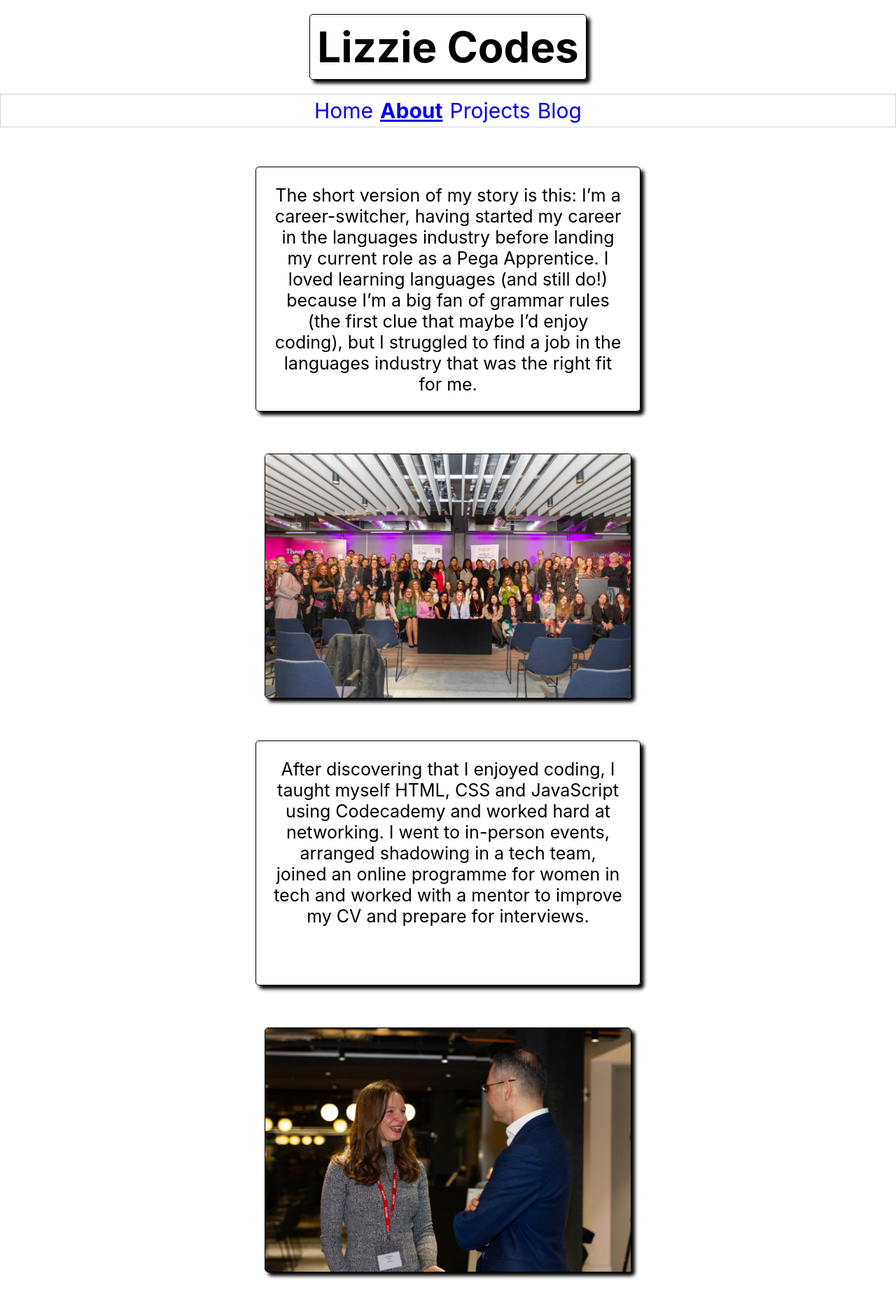
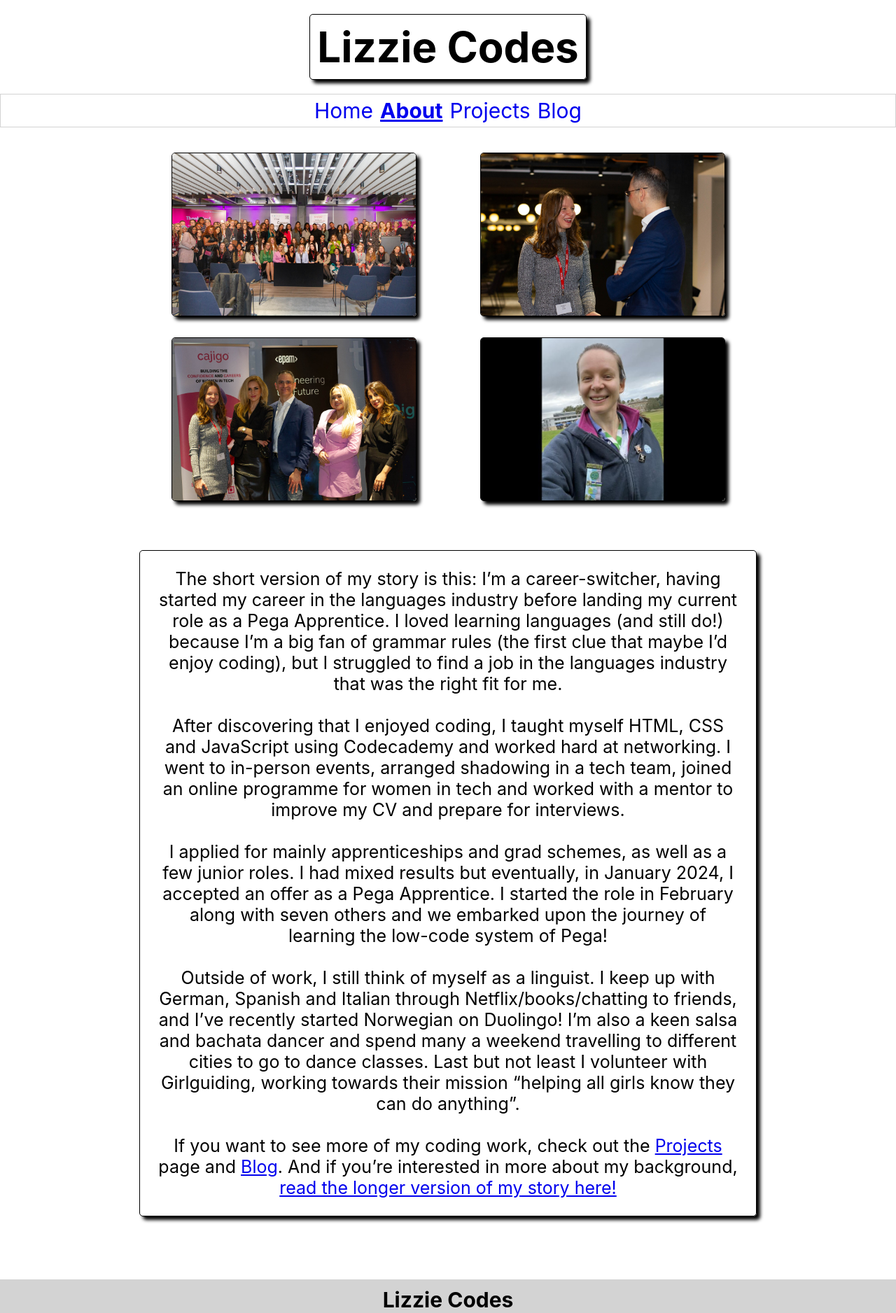
Before and after one commit to evg4/evgportfolio, a React (Create React App) app: page /about in a window 1280 px wide. Shown: the top 1876 px of the page at 70% size. Built offline with nearby package versions, Linux system fonts and the light colour scheme.

Commit message:
improve style on About page

```diff
--- a/src/components/About/About.js
+++ b/src/components/About/About.js
@@ -5,57 +5,49 @@ import group1 from "../../assets/group1.jpg"
 import me2 from "../../assets/me2.jpg"
 import group2 from "../../assets/group2.JPEG"
 import group3 from "../../assets/group3.jpg"
+import me4 from "../../assets/me4.JPEG"
+import me5 from "../../assets/me5.jpg"
+
 
 function About() {
   return (
     <section className={styles.about}>
-      <div className={styles.tile}>
-      <p>
-          The short version of my story is this: I’m a career-switcher, having
+      <div className={styles.imgs}>
+        <img src={group1} ></img>
+        <img src={me2} ></img>
+       {/*} <img src={group2} ></img>*/}
+        <img src={group3} ></img>
+        <img src={me5} ></img>
+      </div>
+      <div className={styles.text}>
+        <p>The short version of my story is this: I’m a career-switcher, having
           started my career in the languages industry before landing my current
           role as a Pega Apprentice. I loved learning languages (and still do!)
           because I’m a big fan of grammar rules (the first clue that maybe I’d
           enjoy coding), but I struggled to find a job in the languages industry
-          that was the right fit for me.
-        </p>
-      </div>
-      <img src={group1} ></img>
-      <div className={styles.tile}>
-      <p>After discovering that I enjoyed coding, I taught myself
+          that was the right fit for me.<br></br><br></br>
+          After discovering that I enjoyed coding, I taught myself
           HTML, CSS and JavaScript using Codecademy and worked hard at
           networking. I went to in-person events, arranged shadowing in a tech
           team, joined an online programme for women in tech and worked with a
-          mentor to improve my CV and prepare for interviews.</p>
-      </div>
-      <img src={me2} ></img>
-      <div className={styles.tile}>
-      <p>I applied for mainly apprenticeships and grad schemes, as
+          mentor to improve my CV and prepare for interviews.<br></br>
+          <br></br>
+          I applied for mainly apprenticeships and grad schemes, as
           well as a few junior roles. I had mixed results but eventually, in
           January 2024, I accepted an offer as a Pega Apprentice. I started the
           role in February along with seven others and we embarked upon the
-          journey of learning the low-code system of Pega! </p>
-      </div>
-      <img src={group2} ></img>
-
-      <div className={styles.tile}>
-        <p>
+          journey of learning the low-code system of Pega!<br></br><br></br>
           Outside of work, I still think of myself as a linguist. I keep up with German, Spanish and Italian through
           Netflix/books/chatting to friends, and I’ve recently started Norwegian on
-          Duolingo!<br></br>
-          <br></br> I’m also a keen salsa and bachata dancer and spend many a
+          Duolingo! I’m also a keen salsa and bachata dancer and spend many a
           weekend travelling to different cities to go to dance classes.
+          Last but not least I volunteer with Girlguiding, working
+          towards their mission “helping all girls know they can do anything”.<br></br><br></br>
+          If you want to see more of my coding work, check out the <Link to="/projects">Projects</Link> page
+          and <Link to="/blog">Blog</Link>. And if you’re interested in more about my background, <Link to="/about/story">read the longer version of my story here!</Link>
 
-        </p>
-      </div>
-      <img src={group3} ></img>
-      <div className={styles.tile}>
-      <p>Last but not least I’m a volunteer with Girlguiding, working
-          towards their mission “helping all girls know they can do anything”.
-          If you want to see more of my coding work, check out the <Link to="/projects">Projects</Link> page
-          and <Link to="/blog">Blog</Link>. And if you’re interested in more about my background, <Link to="/about/story">read the longer version of my story here!</Link><br></br>
           </p>
       </div>
-
 
 
 
@@ -63,4 +55,5 @@ function About() {
   );
 }
 
+
 export default About;
--- a/src/components/About/About.module.css
+++ b/src/components/About/About.module.css
@@ -1,33 +1,37 @@
-
-/*
-* {border: 1px solid red;
-}*/
-
 .about {
     text-align: center;
     display: flex;
+    flex-direction: column;
     justify-content: center;
     align-items: center;
     flex-wrap: wrap;
-    width: 80%;
+    height: max-content;
+    margin-bottom: 0;
 }
 
-.about .tile {
+.imgs {
+   width: 70%;
+   margin: 10px auto;
+   display: flex;
+   flex-wrap: wrap;
+   justify-content: space-around;
+   align-items: center;
+}
+
+.imgs img {
+    border: 1px solid black;
+    border-radius: 5px;
+    box-shadow: 5px 5px 5px black;
+    margin: 30px;
+    margin-top: 0;
+    max-width: 350px;
+}
+
+.text {
     border: 1px solid black;
     border-radius: 5px;
     box-shadow: 5px 5px 5px black;
     margin: 30px;
     padding: 15px;
-    height: 350px;
-    max-width: 550px;
+    width: 70%;
 }
-
-
-
-.about img {
-    height: 350px;
-    border: 1px solid black;
-    border-radius: 5px;
-    box-shadow: 5px 5px 5px black;
-    margin: 30px;
-}
```
Also changed, not shown: src/assets/me4.JPEG (added), src/assets/me5.jpg (added).
